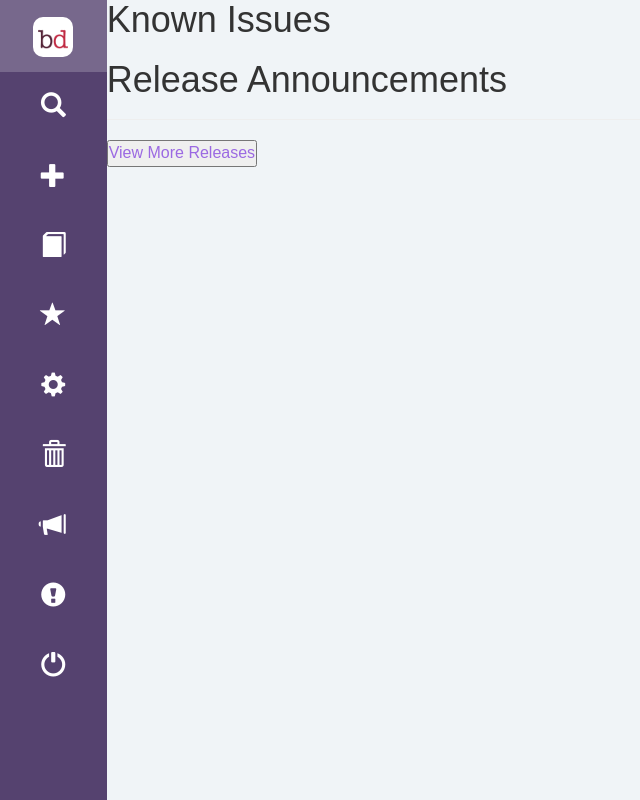
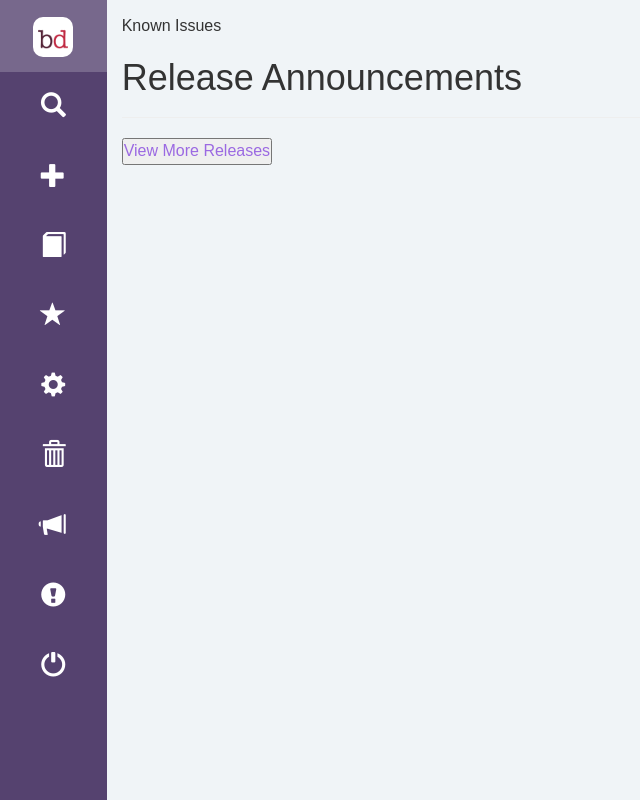
Before and after one commit to levlaz/braindump, a Python web app: template app/templates/app/news.html in a window 1280 px wide. Shown: the whole page, without its empty margins (0-640 px from the left). Run offline with Jinja, Linux system fonts and the light colour scheme; the template is opened without the code that fills it, so the values that code supplies are empty; some libraries are stand-ins or nearby versions; some web fonts are replaced.

Commit message:
Update news.html

```diff
--- a/app/templates/app/news.html
+++ b/app/templates/app/news.html
@@ -6,6 +6,7 @@
 
 {% block page_content %}
 
+<div class="col-sm-11"
   <h1 class="top"> Known Issues </h1>
   <ul id="bugs">
   </ul>
@@ -15,6 +16,7 @@
   </ul>
   <p id="more-releases">
   </p>
+</div>
 
 
 {% endblock %}
```
Lines whose indentation alone changed are shown as unchanged.
